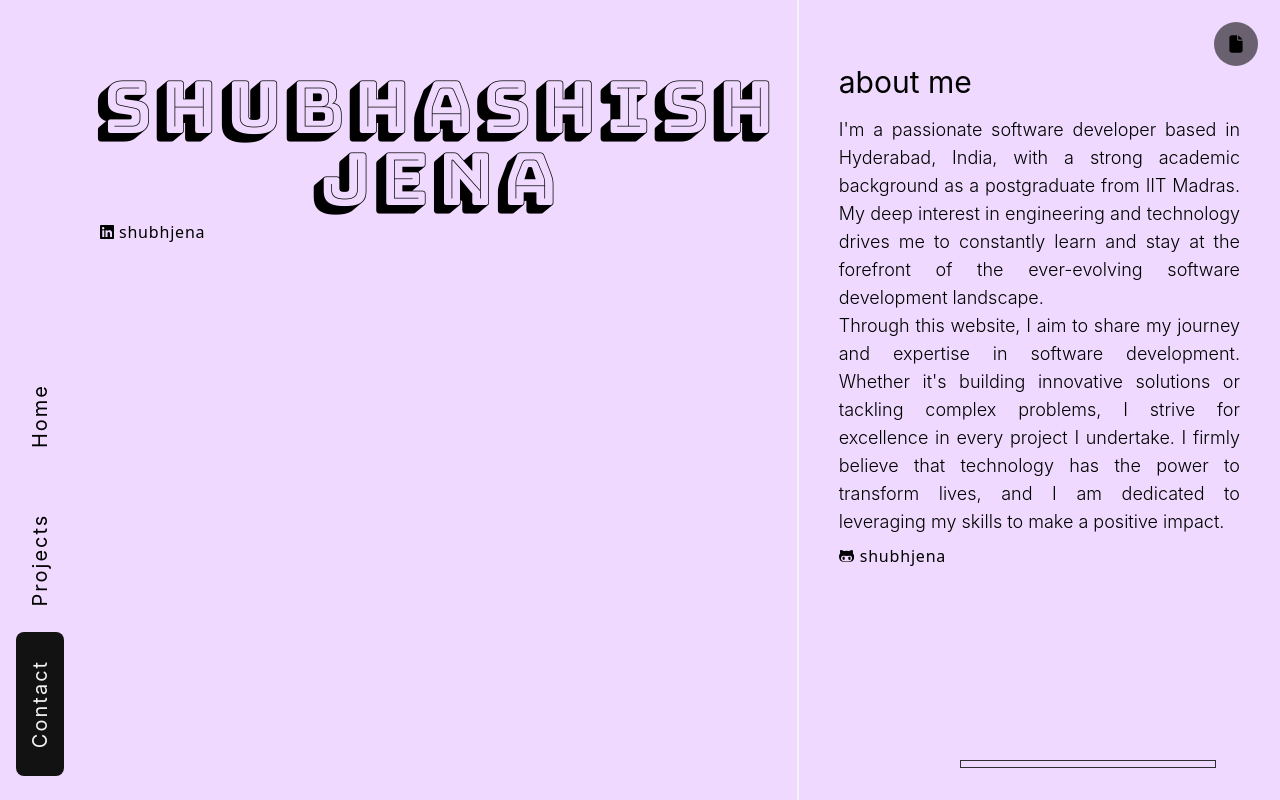
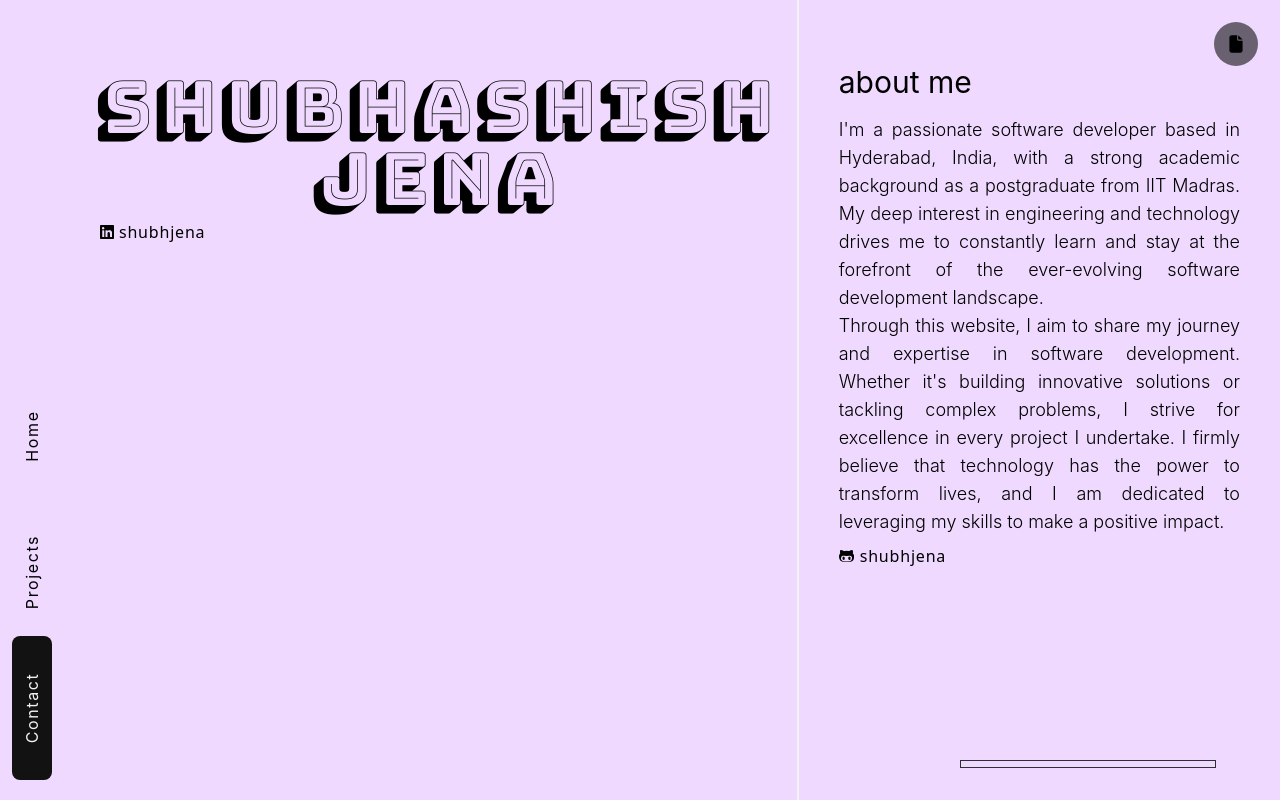
Before and after one commit to shubhjena/shubhjena.github.io, a React (Create React App) app: page / in a window 1280 px wide. Built offline with nearby package versions, Linux system fonts and the light colour scheme; what tailwindcss-no-scrollbar would draw is missing.

Commit message:
refactor: make navbar narrower

```diff
--- a/src/components/Navbar.js
+++ b/src/components/Navbar.js
@@ -50,12 +50,12 @@ export default function Navbar() {
         ))}
       </nav>
       {/*nav bar for larger screens */}
-      <nav className="fixed bg-secondary pb-6 w-20 h-screen hidden md:flex flex-col justify-end items-center z-20">
+      <nav className="fixed bg-secondary pb-6 w-16 h-screen hidden md:flex flex-col justify-end items-center z-20">
         {SECTIONS.map((section) => (
           <NavHashLink
             smooth
             key={section.id}
-            className={`nav-btn flex items-center justify-center tracking-widest my-12 w-36 h-12 rounded-lg text-xl cursor-pointer transition duration-75 -rotate-90 origin-center hover:text-tertiary ${
+            className={`nav-btn flex items-center justify-center tracking-widest my-12 w-36 py-2 rounded-lg text-md cursor-pointer transition duration-75 -rotate-90 origin-center hover:text-tertiary ${
               activeTab === section.id ? "bg-accent text-primary" : ""
             }`}
             to={`#${section.id}`}
```
